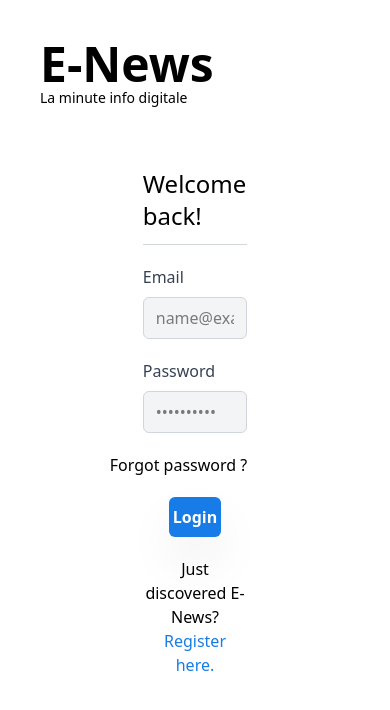
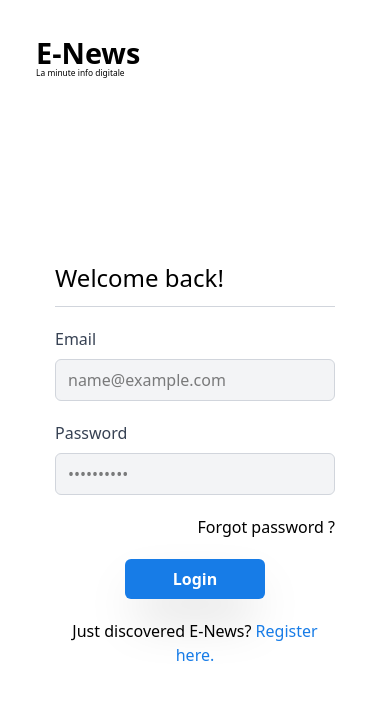
Before and after one commit to Eunock-web/E-News, a React (Vite) app in the folder Frontend/: page /login in a window 390 px wide. Shown: the top 710 px of the page. Built offline with nearby package versions, Linux system fonts and the light colour scheme.

Commit message:
responsive design

```diff
--- a/Frontend/src/App.css
+++ b/Frontend/src/App.css
@@ -2,4 +2,5 @@ body, html, #root{
     width: 100vw;
     height: 100vh;
     display: flex;
+    overflow-x: hidden;
 }
--- a/Frontend/src/Features/Auth/Components/FormForgotPass.tsx
+++ b/Frontend/src/Features/Auth/Components/FormForgotPass.tsx
@@ -9,7 +9,7 @@ const FormForgotPass = () => {
     const {control, onSubmit} = useFormForgotPass();
 
     return (
-    <form className='w-[30%] m-auto h-max' onSubmit={onSubmit}>
+    <form className='w-[80%] md:w-[60%] lg:w-[35%] m-auto h-max' onSubmit={onSubmit}>
         <h1 className='text-2xl'>Identify your account</h1>
         <p className='mt-5 text-gray-400 '>Enter your registered email to identify your account and reset your password.</p>
         <Controller
--- a/Frontend/src/Features/Auth/Components/FormLogin.tsx
+++ b/Frontend/src/Features/Auth/Components/FormLogin.tsx
@@ -18,7 +18,7 @@ const FormLogin = () => {
   }
 
   return (
-    <form className='w-[35%] rounded-xl p-4 m-auto h-max' onSubmit={onSubmit}>
+    <form className='w-[80%] sm:w-[60%] md:w-[50%] lg:w-[35%] rounded-xl p-4 m-auto h-max' onSubmit={onSubmit}>
         <h1 className='text-2xl '>Welcome back!</h1>
         <hr className='my-3 border-gray-300' />
 
--- a/Frontend/src/Features/Auth/Components/FormRegister.tsx
+++ b/Frontend/src/Features/Auth/Components/FormRegister.tsx
@@ -38,7 +38,7 @@ const FormRegister = () => {
         className:'w-[60%] m-auto mt-5 bg-(--bg-primary) text-white py-2'
     }
   return (
-    <form onSubmit={onSubmit} className='w-[35%] m-auto h-max'>
+    <form onSubmit={onSubmit} className='w-[80%] md:w-[50%] sm:w-[60%] lg:w-[35%] m-auto h-max mt-10'>
         <h1 className='font-semibold text-2xl'>Ready to get informed!</h1>
         <hr className='my-3 border-gray-300' />
         <Controller
--- a/Frontend/src/Features/Auth/Components/FormResetPass.tsx
+++ b/Frontend/src/Features/Auth/Components/FormResetPass.tsx
@@ -8,7 +8,7 @@ import { Link } from 'react-router';
 const FormResetPass = () => {
     const {control, onSubmit} = useFormResetPass();
   return (
-    <form onSubmit={onSubmit} className='w-[30%] m-auto h-max'>
+    <form onSubmit={onSubmit} className='w-[80%] md:w-[60%] lg:w-[35%] m-auto h-max'>
         <h1 className='text-3xl'>Reset Password</h1>
         <hr className='my-5 border-gray-400'/>
         <Controller
--- a/Frontend/src/Presentation/Layout/AuthLayout.tsx
+++ b/Frontend/src/Presentation/Layout/AuthLayout.tsx
@@ -3,12 +3,12 @@ import { Outlet } from "react-router"
 const AuthLayout = () => {
   return (
     <div className='w-full items-baseline h-full'>
-        <div className='absolute left-10 top-10'>
+        <div className='w-1/2 h-1/10 scale-60 -translate-[22%] relative left-10 top-10'>
             <h1 className='text-5xl font-bold'>E-News</h1>
             <p className='text-sm font-medium'>La minute info digitale</p>
         </div>
 
-        <div className="flex m-auto h-full w-full">
+        <div className="flex m-auto h-9/10 w-full">
             <Outlet/>
         </div>
     </div>
--- a/Frontend/src/Presentation/Layout/FormLayout.tsx
+++ b/Frontend/src/Presentation/Layout/FormLayout.tsx
@@ -0,0 +1,11 @@
+import React from 'react'
+
+const FormLayout = () => {
+  return (
+    <div>
+
+    </div>
+  )
+}
+
+export default FormLayout
```
